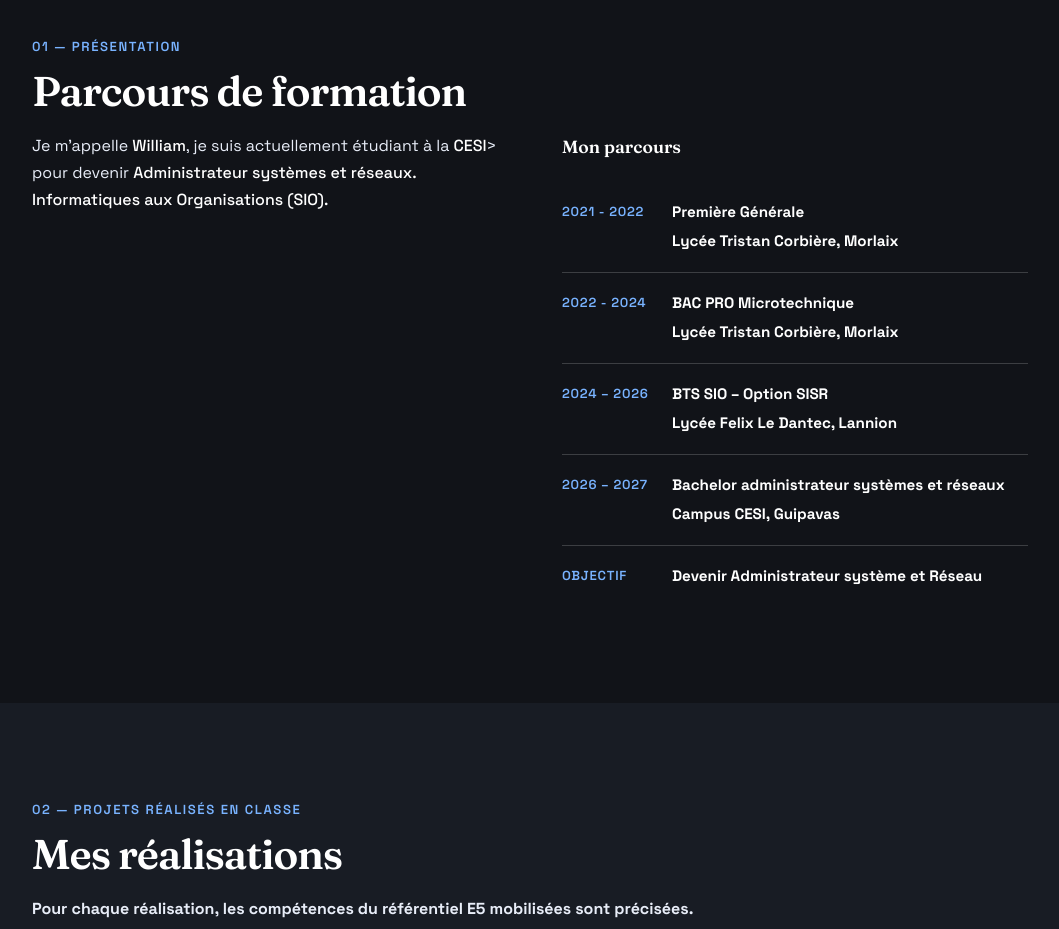
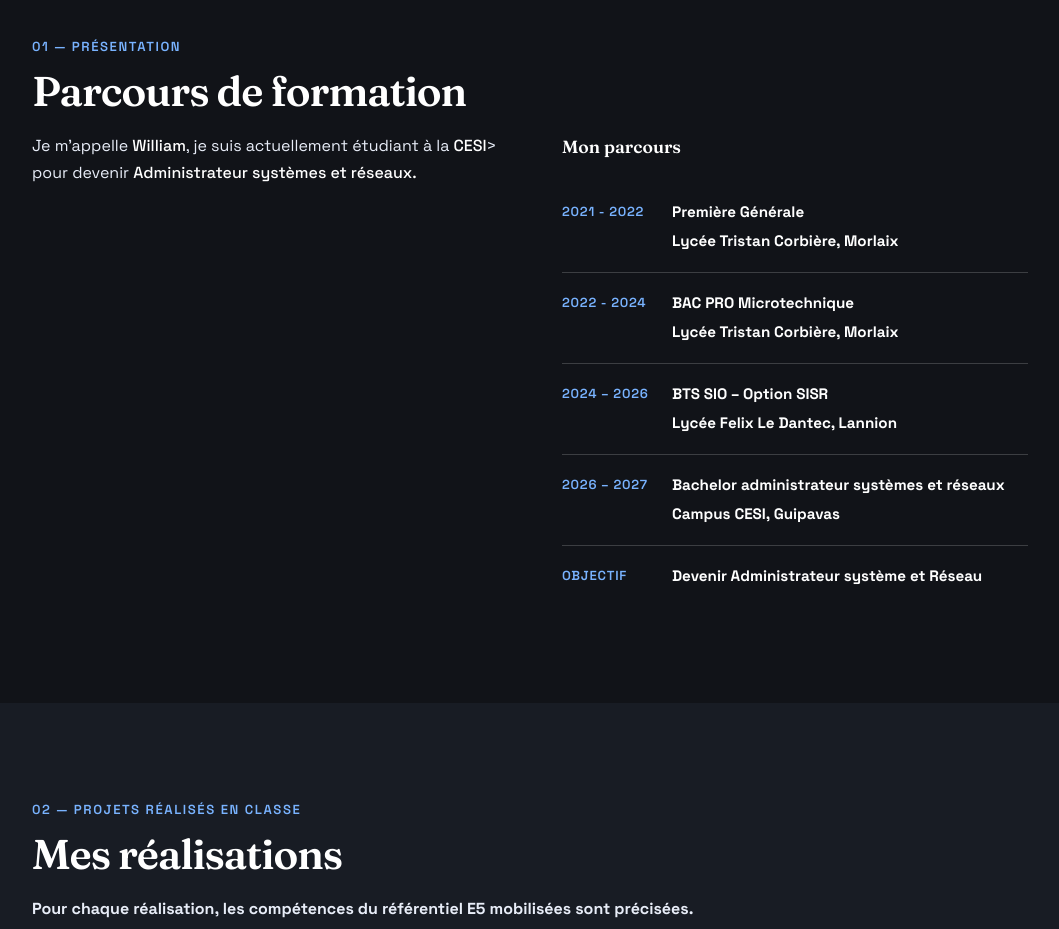
Before and after one commit to william-lfd/william-lfd.github.io, a plain HTML site: page index.html in a window 1280 px wide. Shown: the part 860-1789 px from the top of the page, without its empty margins (110-1169 px from the left). Drawn offline with Linux system fonts and the light colour scheme.

Commit message:
Fix HTML structure in index.html
Corrected HTML structure and removed extra text.

```diff
--- a/index.html
+++ b/index.html
@@ -50,7 +50,6 @@
         <div class="pres-bio">
           <p>Je m'appelle <strong>William</strong>, je suis actuellement étudiant à la <strong>CESI</strong>> pour devenir <strong>Administrateur systèmes et
 réseaux<strong>.
-              Informatiques aux Organisations (SIO)</strong>.</p>
         </div>
         <div class="pres-parcours">
           <h3>Mon parcours</h3>
```
